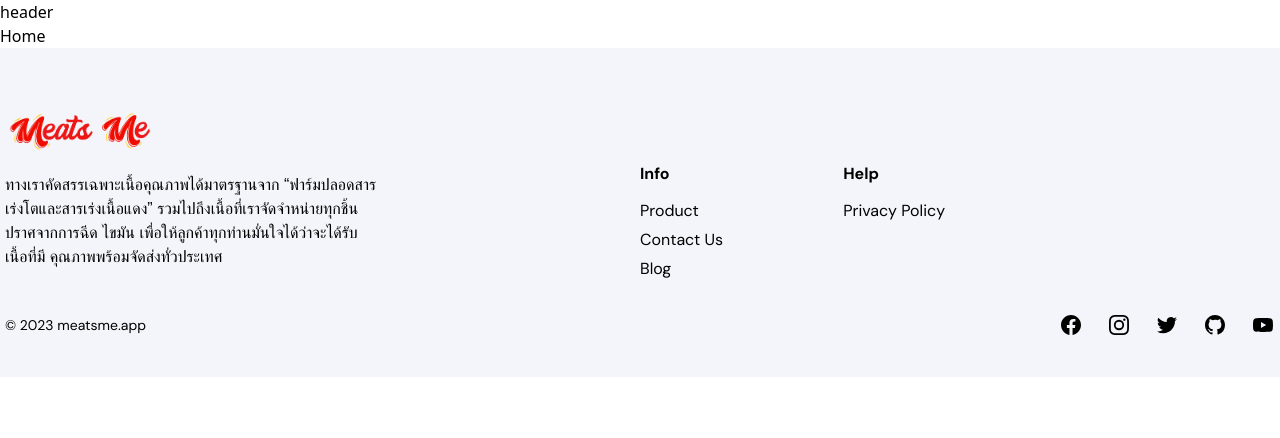
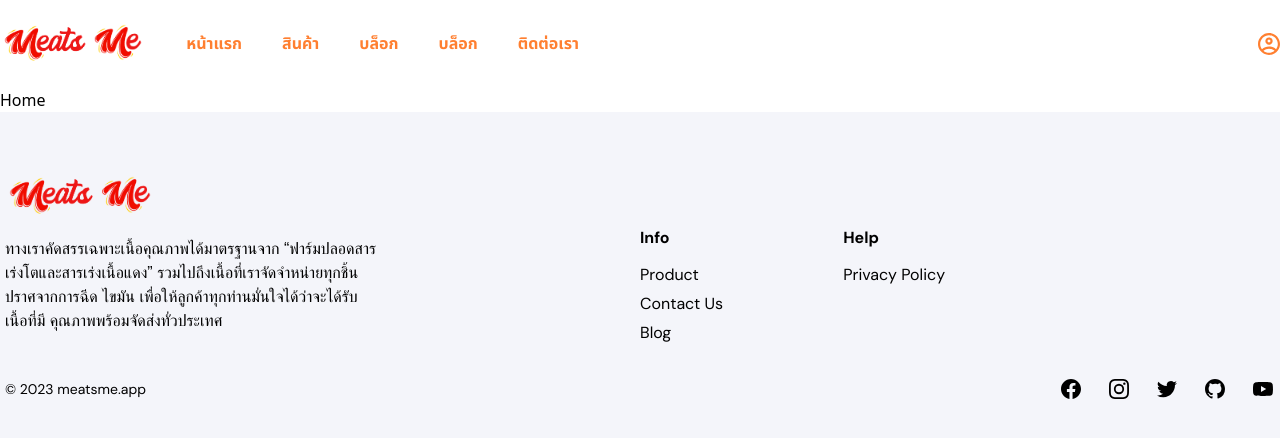
Before and after one commit to MarkSuttirak/homebakery, a React (Create React App) app: page / in a window 1280 px wide. Shown: the top 438 px of the page. Built offline with nearby package versions, Linux system fonts and the light colour scheme; a web font is replaced by a local one.

Commit message:
Update header.js

```diff
--- a/src/components/header.js
+++ b/src/components/header.js
@@ -1,9 +1,212 @@
-import React from 'react'
+import { Fragment } from 'react'
+import MeatsMeLogo from "../img/MeatsMeLogo.png";
+import { Popover, Transition } from '@headlessui/react'
+import {
+  ArrowPathIcon,
+  Bars3Icon,
+  ChartBarIcon,
+  CursorArrowRaysIcon,
+  DocumentChartBarIcon,
+  ShieldCheckIcon,
+  Squares2X2Icon,
+  XMarkIcon,
+} from '@heroicons/react/24/outline'
+import { ChevronDownIcon } from '@heroicons/react/20/solid'
 
-function header() {
+const solutions = [
+  {
+    name: 'Analytics',
+    description: 'Get a better understanding of where your traffic is coming from.',
+    href: '#',
+    icon: ChartBarIcon,
+  },
+  {
+    name: 'Engagement',
+    description: 'Speak directly to your customers in a more meaningful way.',
+    href: '#',
+    icon: CursorArrowRaysIcon,
+  },
+  { name: 'Security', description: "Your customers' data will be safe and secure.", href: '#', icon: ShieldCheckIcon },
+  {
+    name: 'Integrations',
+    description: "Connect with third-party tools that you're already using.",
+    href: '#',
+    icon: Squares2X2Icon,
+  },
+  {
+    name: 'Automations',
+    description: 'Build strategic funnels that will drive your customers to convert',
+    href: '#',
+    icon: ArrowPathIcon,
+  },
+  {
+    name: 'Reports',
+    description: 'Get detailed reports that will help you make more informed decisions ',
+    href: '#',
+    icon: DocumentChartBarIcon,
+  },
+]
+const resources = [
+  {
+    name: 'Help Center',
+    description: 'Get all of your questions answered in our forums or contact support.',
+    href: '#',
+  },
+  { name: 'Guides', description: 'Learn how to maximize our platform to get the most out of it.', href: '#' },
+  { name: 'Events', description: 'See what meet-ups and other events we might be planning near you.', href: '#' },
+  { name: 'Security', description: 'Understand how we take your privacy seriously.', href: '#' },
+]
+
+function classNames(...classes) {
+  return classes.filter(Boolean).join(' ')
+}
+
+export default function Header() {
   return (
-    <div>header</div>
+    <Popover className="relative bg-white">
+      <div className="mx-auto max-w-[1290px] flex items-center justify-between py-6 md:justify-start md:space-x-10">
+        <div>
+          <a href="#" className="flex">
+            <span className="sr-only">Your Company</span>
+            <img
+              className="h-8 w-auto sm:h-10"
+              src={MeatsMeLogo}
+              alt=""
+            />
+          </a>
+        </div>
+        <div className="-my-2 -mr-2 md:hidden">
+          <Popover.Button className="inline-flex items-center justify-center rounded-md bg-white p-2 text-gray-400 hover:bg-gray-100 hover:text-gray-500 focus:outline-none focus:ring-2 focus:ring-inset focus:ring-indigo-500">
+            <span className="sr-only">Open menu</span>
+            <Bars3Icon className="h-6 w-6" aria-hidden="true" />
+          </Popover.Button>
+        </div>
+        <div className="hidden md:flex md:flex-1 md:items-center md:justify-between">
+          <Popover.Group as="nav" className="flex space-x-10">
+
+            <a href="#" className="text-base leading-[21px] NotoSansThai font-bold text-[#ff7f30]">
+            หน้าแรก
+            </a>
+            <a href="#" className="text-base leading-[21px] NotoSansThai font-bold text-[#ff7f30]">
+            สินค้า
+            </a>
+            <a href="#" className="text-base leading-[21px] NotoSansThai font-bold text-[#ff7f30]">
+            บล็อก
+            </a>
+            <a href="#" className="text-base leading-[21px] NotoSansThai font-bold text-[#ff7f30]">
+            บล็อก
+            </a>
+            <a href="#" className="text-base leading-[21px] NotoSansThai font-bold text-[#ff7f30]">
+            ติดต่อเรา
+            </a>
+
+
+          </Popover.Group>
+          <div className="flex items-center md:ml-12">
+            <a href="#" className="text-base">
+            <svg
+      className="ct-icon"
+      fill="#ff7f30"
+      aria-hidden="true"
+      width="22"
+      height="22"
+      viewBox="0 0 15 15"
+    >
+      <path
+        d="M7.5,0C3.4,0,0,3.4,0,7.5c0,1.7,0.5,3.2,1.5,4.5c1.4,1.9,3.6,3,6,3s4.6-1.1,6-3c1-1.3,1.5-2.9,1.5-4.5C15,3.4,11.6,0,7.5,0zM7.5,13.5c-1.4,0-2.8-0.5-3.8-1.4c1.1-0.9,2.4-1.4,3.8-1.4s2.8,0.5,3.8,1.4C10.3,13,8.9,13.5,7.5,13.5z M12.3,11c-1.3-1.1-3-1.8-4.8-1.8S4,9.9,2.7,11c-0.8-1-1.2-2.2-1.2-3.5c0-3.3,2.7-6,6-6s6,2.7,6,6C13.5,8.8,13.1,10,12.3,11zM7.5,3C6.1,3,5,4.1,5,5.5S6.1,8,7.5,8S10,6.9,10,5.5S8.9,3,7.5,3zM7.5,6.5c-0.5,0-1-0.5-1-1s0.5-1,1-1s1,0.5,1,1S8,6.5,7.5,6.5z"
+      ></path>
+    </svg>
+            </a>
+
+          </div>
+        </div>
+      </div>
+
+      <Transition
+        as={Fragment}
+        enter="duration-200 ease-out"
+        enterFrom="opacity-0 scale-95"
+        enterTo="opacity-100 scale-100"
+        leave="duration-100 ease-in"
+        leaveFrom="opacity-100 scale-100"
+        leaveTo="opacity-0 scale-95"
+      >
+        <Popover.Panel focus className="absolute inset-x-0 top-0 origin-top-right transform p-2 transition md:hidden">
+          <div className="divide-y-2 divide-gray-50 rounded-lg bg-white shadow-lg ring-1 ring-black ring-opacity-5">
+            <div className="px-5 pt-5 pb-6">
+              <div className="flex items-center justify-between">
+                <div>
+                  <img
+                    className="h-8 w-auto"
+                    src="https://tailwindui.com/img/logos/mark.svg?color=indigo&shade=600"
+                    alt="Your Company"
+                  />
+                </div>
+                <div className="-mr-2">
+                  <Popover.Button className="inline-flex items-center justify-center rounded-md bg-white p-2 text-gray-400 hover:bg-gray-100 hover:text-gray-500 focus:outline-none focus:ring-2 focus:ring-inset focus:ring-indigo-500">
+                    <span className="sr-only">Close menu</span>
+                    <XMarkIcon className="h-6 w-6" aria-hidden="true" />
+                  </Popover.Button>
+                </div>
+              </div>
+              <div className="mt-6">
+                <nav className="grid gap-6">
+                  {solutions.map((item) => (
+                    <a
+                      key={item.name}
+                      href={item.href}
+                      className="-m-3 flex items-center rounded-lg p-3 hover:bg-gray-50"
+                    >
+                      <div className="flex h-10 w-10 flex-shrink-0 items-center justify-center rounded-md bg-indigo-500 text-white">
+                        <item.icon className="h-6 w-6" aria-hidden="true" />
+                      </div>
+                      <div className="ml-4 text-base font-medium text-gray-900">{item.name}</div>
+                    </a>
+                  ))}
+                </nav>
+              </div>
+            </div>
+            <div className="py-6 px-5">
+              <div className="grid grid-cols-2 gap-4">
+                <a href="#" className="text-base font-medium text-gray-900 hover:text-gray-700">
+                  Pricing
+                </a>
+
+                <a href="#" className="text-base font-medium text-gray-900 hover:text-gray-700">
+                  Docs
+                </a>
+
+                <a href="#" className="text-base font-medium text-gray-900 hover:text-gray-700">
+                  Enterprise
+                </a>
+                {resources.map((item) => (
+                  <a
+                    key={item.name}
+                    href={item.href}
+                    className="text-base font-medium text-gray-900 hover:text-gray-700"
+                  >
+                    {item.name}
+                  </a>
+                ))}
+              </div>
+              <div className="mt-6">
+                <a
+                  href="#"
+                  className="flex w-full items-center justify-center rounded-md border border-transparent bg-indigo-600 px-4 py-2 text-base font-medium text-white shadow-sm hover:bg-indigo-700"
+                >
+                  Sign up
+                </a>
+                <p className="mt-6 text-center text-base font-medium text-gray-500">
+                  Existing customer?{' '}
+                  <a href="#" className="text-indigo-600 hover:text-indigo-500">
+                    Sign in
+                  </a>
+                </p>
+              </div>
+            </div>
+          </div>
+        </Popover.Panel>
+      </Transition>
+    </Popover>
   )
 }
-
-export default header
```
